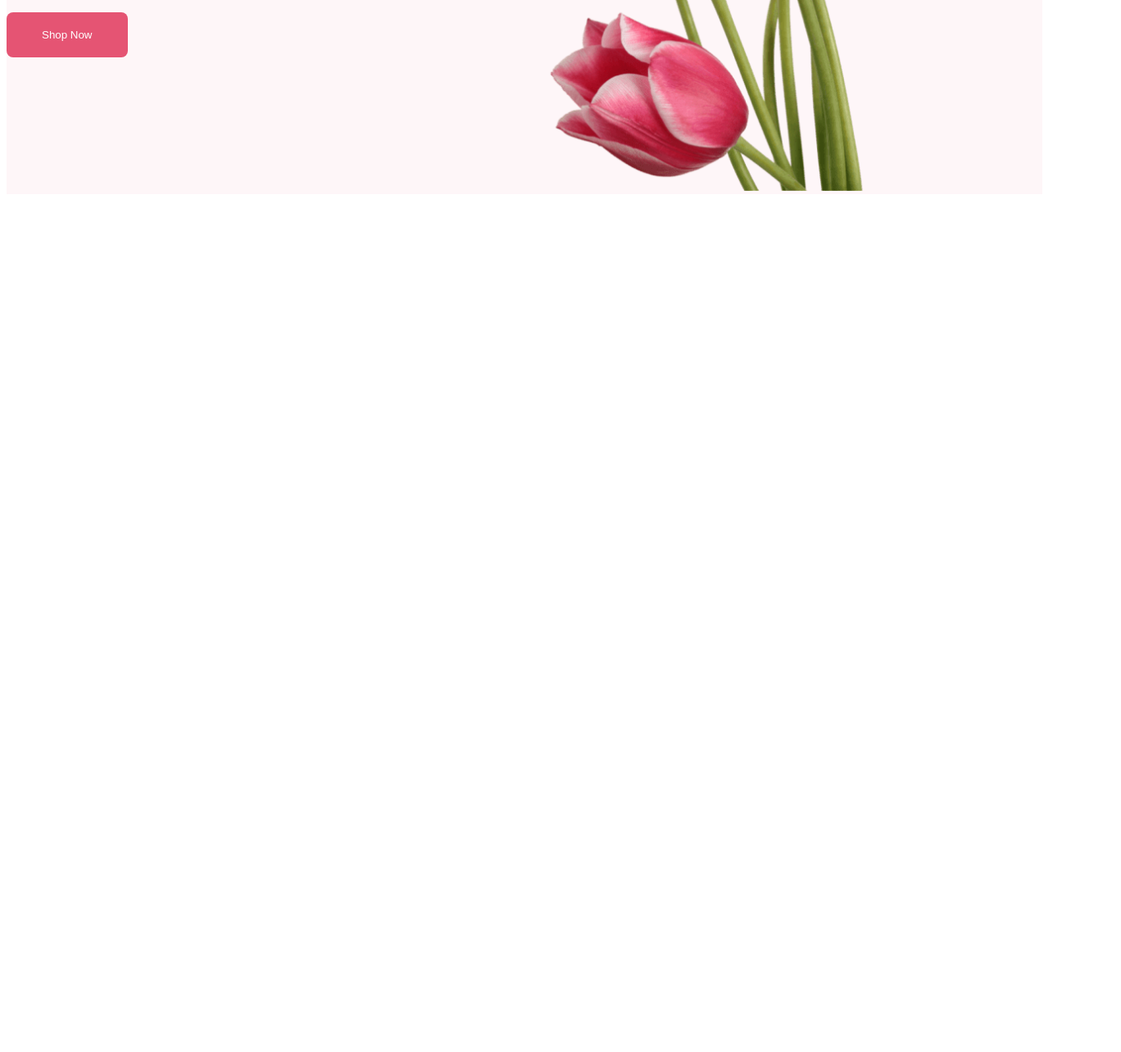
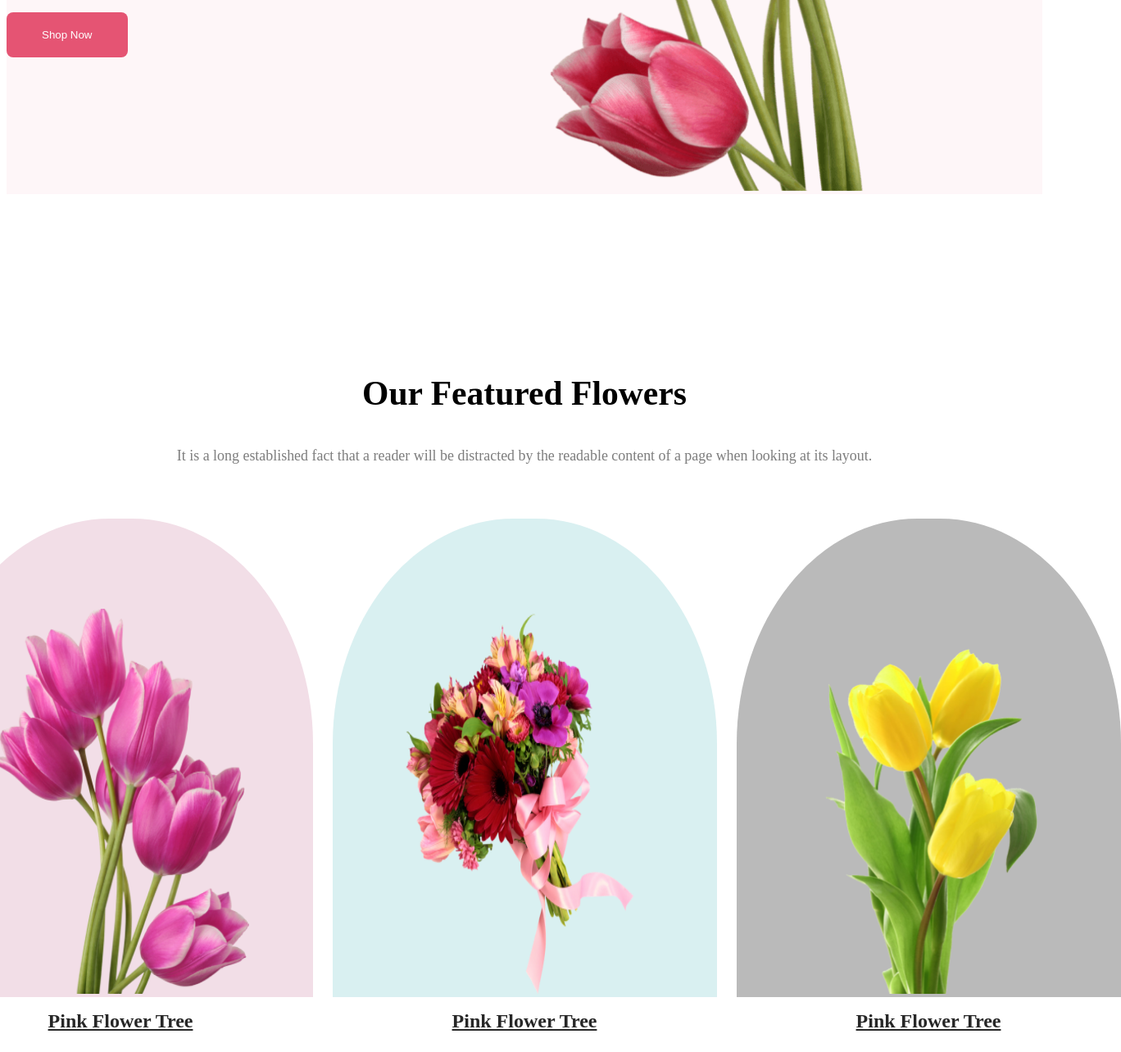
Before and after one commit to NusratJahanNila/flower-shop-website, a plain HTML site: page index.html in a window 1280 px wide. Shown: the part 569-1853 px from the top of the page at 82% size, 1368 px wide, since content can reach past the window. Before the commit the page ends 814 px from the top, so only its background shows below. Drawn offline with Linux system fonts and the light colour scheme.

Commit message:
added featured section and made it responsive

```diff
--- a/css/style.css
+++ b/css/style.css
@@ -7,12 +7,20 @@
 /* Shared css */
 .width{
     max-width: 1440px;
+    margin: 0 auto;
 }
 .primary-bg{
     background-color: rgba(229, 84, 115, 0.05);
+
 }
-.secondary-bg{
-    background-color: rgba(229, 84, 115, 0.05);
+.bg-green{
+    background-color: rgba(186, 186, 186, 1);
+}
+.bg-blue{
+    background-color: rgba(5, 151, 160, 0.15);
+}
+.bg-pink{
+    background-color: rgba(167, 33, 98, 0.15);
 }
 .btn-primary{
     background-color: #E55473;
@@ -50,11 +58,40 @@
 .banner-img img{
     width: 630px;
 }
-
-
+/* featured style */
+.feature{
+    display: grid;
+    grid-template-columns: repeat(1,1fr);
+    justify-content: center;
+    margin-top: 178px;
+}
+.featured-info{
+    text-align: center;
+}
+.featured-img{
+    display: grid;
+    grid-template-columns: repeat(3,1fr);
+    margin-top: 48px;
+    gap: 24px;
+    text-align: center;
+}
+.feature-flower{
+    padding: 110px 78px 0px 76px;
+    border-radius: 47% 47% 0 0;
+}
+.feature-flower img{
+    height: 470px;
+    width: 315px;
+}
+.featured-img a{
+    color: #272727;
+    font-size: 1.5rem;
+    font-weight: bold;
+}
 
 /* responsive for mobile device */
 @media screen and (max-width:576px) {
+    /* banner */
     .banner{
         flex-direction: column;
         gap: 24px;
@@ -70,6 +107,13 @@
     .banner-img img{
         width: 100%;
     }
+    /* featured */
+    .featured-img{
+        grid-template-columns: repeat(1,1fr);
+    }
+    .feature-flower{
+        padding: 90px 30px 0px 30px;
+    }
 }
 
 
@@ -77,6 +121,7 @@
 
 /* responsive for medium device */
 @media screen and (min-width:576px) and (max-width:992px) {
+    /* banner */
     .banner{
         flex-direction: column;
         gap: 24px;
@@ -92,4 +137,11 @@
     .banner-img img{
         width: 100%;
     }
+    /* featured */
+     .featured-img{
+        grid-template-columns: repeat(2,1fr);
+    }
+    .feature-flower{
+        padding: 90px 30px 0px 30px;
+    }
 }
--- a/index.html
+++ b/index.html
@@ -23,7 +23,34 @@
         </section>
     </header>
     <main>
+        <!-- featured section -->
+        <section class="feature width">
+            <div class="featured-info">
+                <h3 class="section-title">Our Featured Flowers</h3>
+                <p class="section-description">It is a long established fact that a reader will be distracted by the readable content of a page when looking at its layout.</p>
+            </div>
+            <div class="featured-img">
+                <div class="feature-card">
+                    <div class="feature-flower bg-pink">
+                        <img src="./Flower Asset/pngwing 6.png" alt="">
+                    </div>
+                    <p><a href="">Pink Flower Tree</a></p>
+                </div>
+                <div class="feature-card">
+                    <div class="feature-flower bg-blue">
+                        <img src="./Flower Asset/pngwing 5.png" alt="">
+                    </div>
+                    <p><a href="">Pink Flower Tree</a></p>
+                </div>
 
+                <div class="feature-card">
+                     <div class="feature-flower bg-green">
+                        <img src="./Flower Asset/pngwing 7.png" alt="">
+                    </div>
+                    <p><a href="">Pink Flower Tree</a></p>
+                </div>
+            </div>
+        </section>
     </main>
     <footer>
 
```
